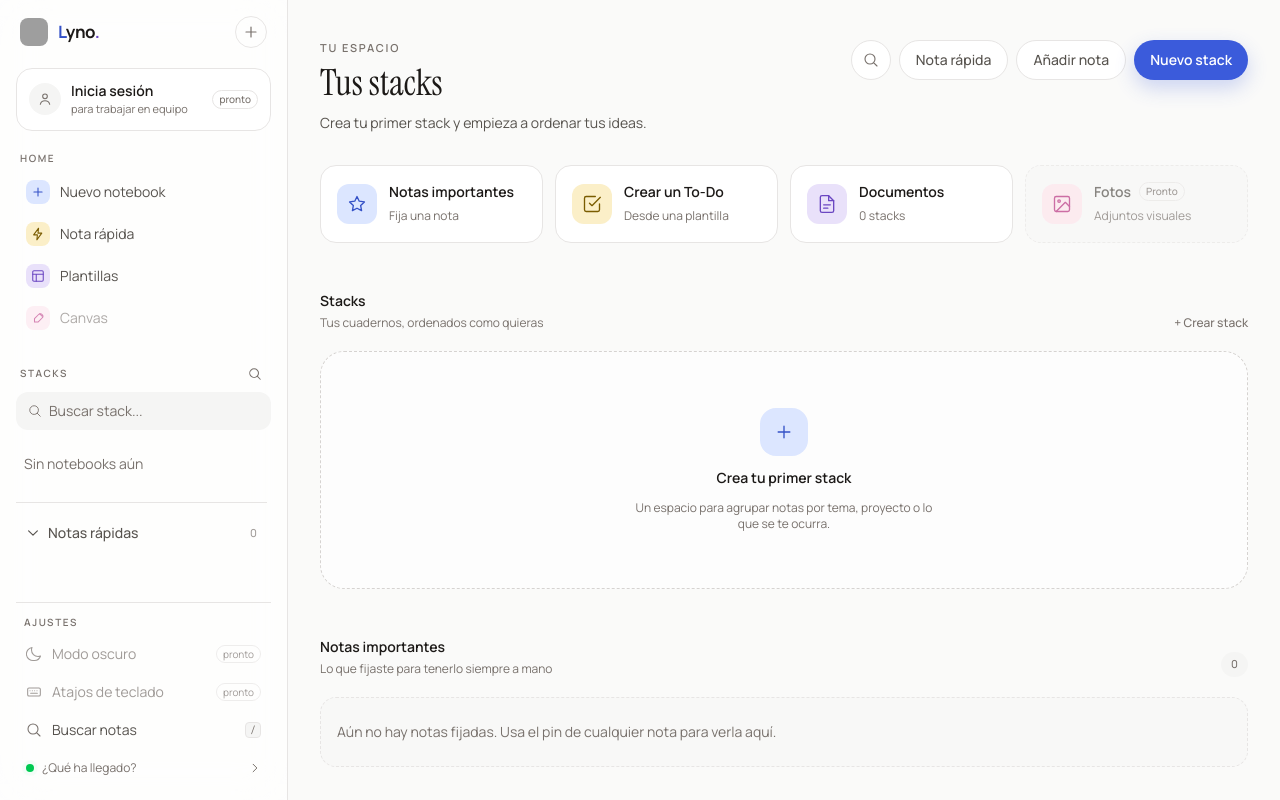
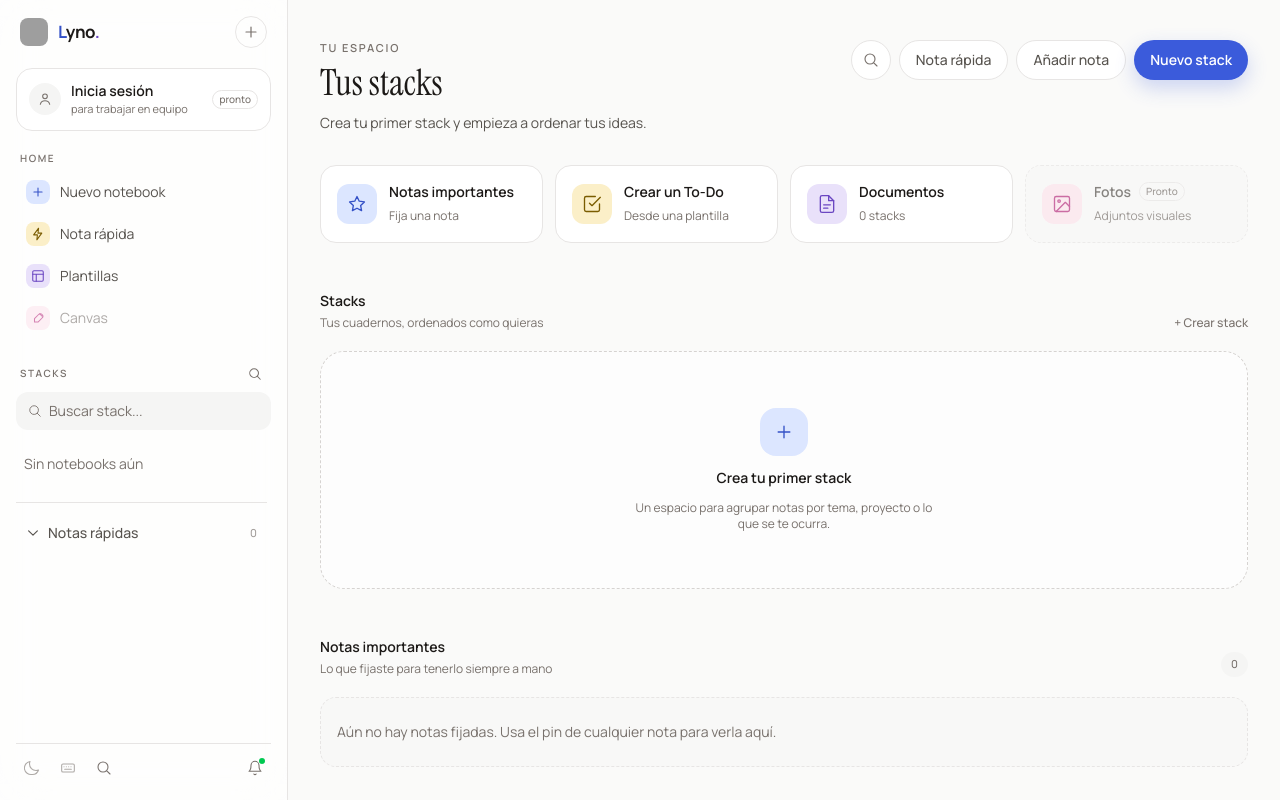
Before and after one commit to AngelosGD/jswrite, a Next.js app in the folder apps/web/: page /notebooks in a window 1280 px wide. Built offline with nearby package versions, Linux system fonts and the light colour scheme; grey boxes are pictures that could not be loaded.

Commit message:
compacta los ajustes del sidebar

```diff
--- a/apps/web/app/components/sidebarFooter.tsx
+++ b/apps/web/app/components/sidebarFooter.tsx
@@ -36,17 +36,14 @@ export default function SidebarFooter({
 
   return (
     <>
-      <div className="mt-2 border-t border-border pt-3">
-        <p className="px-2 text-[10px] font-semibold uppercase tracking-[0.16em] text-text-3">
-          Ajustes
-        </p>
-
-        <div className="mt-1.5 flex flex-col gap-0.5">
+      <div className="mt-2 flex items-center justify-between border-t border-border pt-2">
+        <div className="flex items-center gap-1">
           <button
             type="button"
             disabled
             title="Modo oscuro (próximamente)"
-            className="flex cursor-not-allowed items-center gap-2.5 rounded-xl px-2.5 py-2 text-left text-sm text-text-3 opacity-70"
+            aria-label="Modo oscuro (próximamente)"
+            className="grid size-8 cursor-not-allowed place-items-center rounded-lg text-text-3/60"
           >
             <svg
               viewBox="0 0 24 24"
@@ -59,17 +56,14 @@ export default function SidebarFooter({
             >
               <path d="M21.752 15.002A9.72 9.72 0 0 1 18 15.75c-5.385 0-9.75-4.365-9.75-9.75 0-1.33.266-2.597.748-3.752A9.753 9.753 0 0 0 12 21.75a9.753 9.753 0 0 0 9.752-6.748Z" />
             </svg>
-            Modo oscuro
-            <span className="ml-auto rounded-full border border-border px-1.5 py-px text-[10px]">
-              pronto
-            </span>
           </button>
 
           <button
             type="button"
             disabled
             title="Atajos de teclado (próximamente)"
-            className="flex cursor-not-allowed items-center gap-2.5 rounded-xl px-2.5 py-2 text-left text-sm text-text-3 opacity-70"
+            aria-label="Atajos de teclado (próximamente)"
+            className="grid size-8 cursor-not-allowed place-items-center rounded-lg text-text-3/60"
           >
             <svg
               viewBox="0 0 24 24"
@@ -83,16 +77,14 @@ export default function SidebarFooter({
               <rect x="2.5" y="6" width="19" height="12" rx="2" />
               <path d="M6 10h.01M9.5 10h.01M13 10h.01M16.5 10h.01M7 14h10" />
             </svg>
-            Atajos de teclado
-            <span className="ml-auto rounded-full border border-border px-1.5 py-px text-[10px]">
-              pronto
-            </span>
           </button>
 
           <button
             type="button"
             onClick={onOpenSearch}
-            className="group flex items-center gap-2.5 rounded-xl px-2.5 py-2 text-left text-sm text-text-2 transition hover:bg-surface-2 hover:text-text"
+            title="Buscar notas (/)"
+            aria-label="Buscar notas"
+            className="grid size-8 place-items-center rounded-lg text-text-3 transition hover:bg-surface-2 hover:text-text"
           >
             <svg
               viewBox="0 0 24 24"
@@ -100,38 +92,33 @@ export default function SidebarFooter({
               stroke="currentColor"
               strokeWidth="1.6"
               strokeLinecap="round"
-              className="size-4 text-text-3"
+              className="size-4"
             >
               <path d="m21 21-5.197-5.197m0 0A7.5 7.5 0 1 0 5.196 5.196a7.5 7.5 0 0 0 10.607 10.607Z" />
             </svg>
-            Buscar notas
-            <kbd className="ml-auto rounded border border-border bg-surface-2 px-1 text-[10px] text-text-3">
-              /
-            </kbd>
           </button>
         </div>
 
         <button
           type="button"
           onClick={() => setShowNews(true)}
-          className="group mt-1 flex w-full items-center gap-2 rounded-xl px-2.5 py-2 text-left text-xs text-text-3 transition hover:bg-surface-2 hover:text-text-2"
+          title="¿Qué ha llegado?"
+          aria-label="¿Qué ha llegado?"
+          className="relative grid size-8 place-items-center rounded-lg text-text-3 transition hover:bg-surface-2 hover:text-text"
         >
-          <span className="relative flex size-2 shrink-0">
-            <span className="absolute inline-flex h-full w-full animate-ping rounded-full bg-green-400 opacity-60" />
-            <span className="relative inline-flex size-2 rounded-full bg-green-500" />
-          </span>
-          <span className="flex-1">¿Qué ha llegado?</span>
           <svg
             viewBox="0 0 24 24"
             fill="none"
             stroke="currentColor"
-            strokeWidth="2"
+            strokeWidth="1.6"
             strokeLinecap="round"
             strokeLinejoin="round"
-            className="size-3 transition-transform duration-200 group-hover:translate-x-0.5"
+            className="size-4"
           >
-            <path d="m8.25 4.5 7.5 7.5-7.5 7.5" />
+            <path d="M18 8a6 6 0 0 0-12 0c0 7-3 9-3 9h18s-3-2-3-9" />
+            <path d="M13.7 21a2 2 0 0 1-3.4 0" />
           </svg>
+          <span className="absolute right-1.5 top-1.5 size-1.5 rounded-full bg-green-500" />
         </button>
       </div>
 
```
